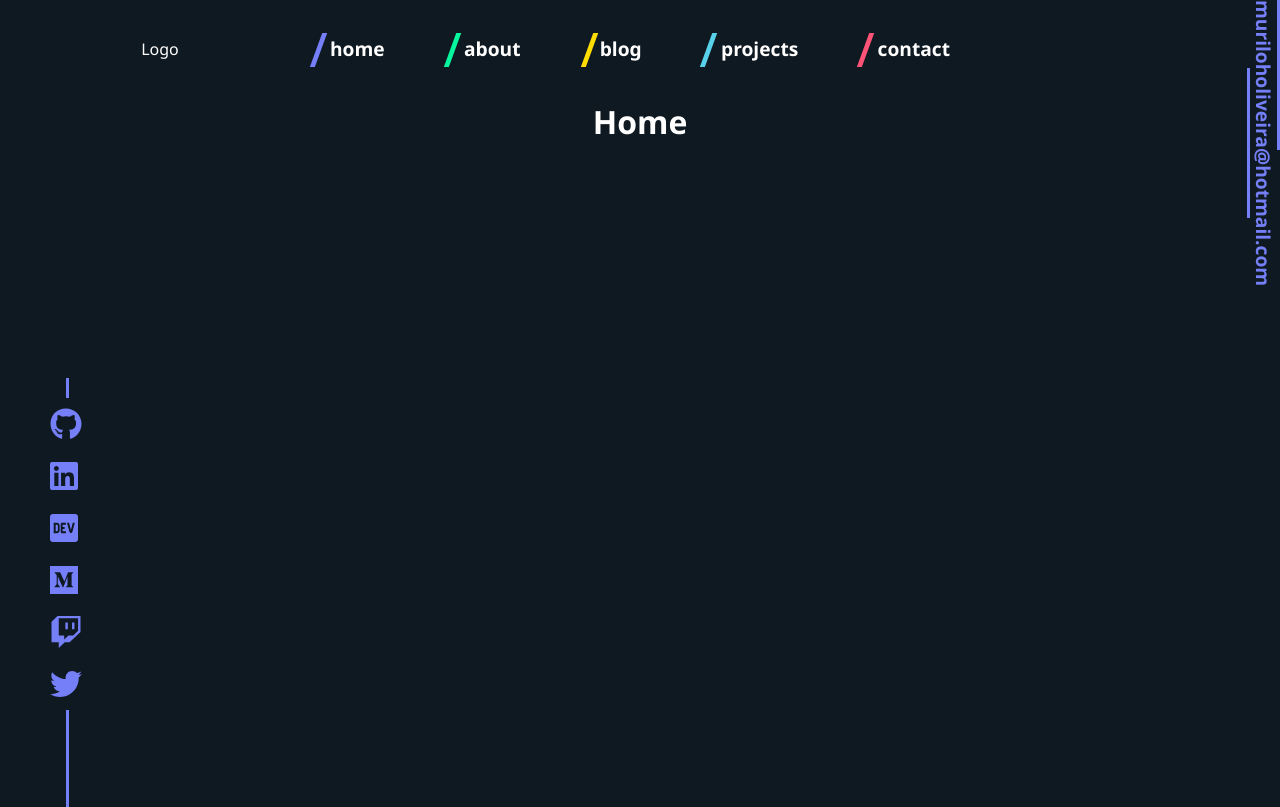
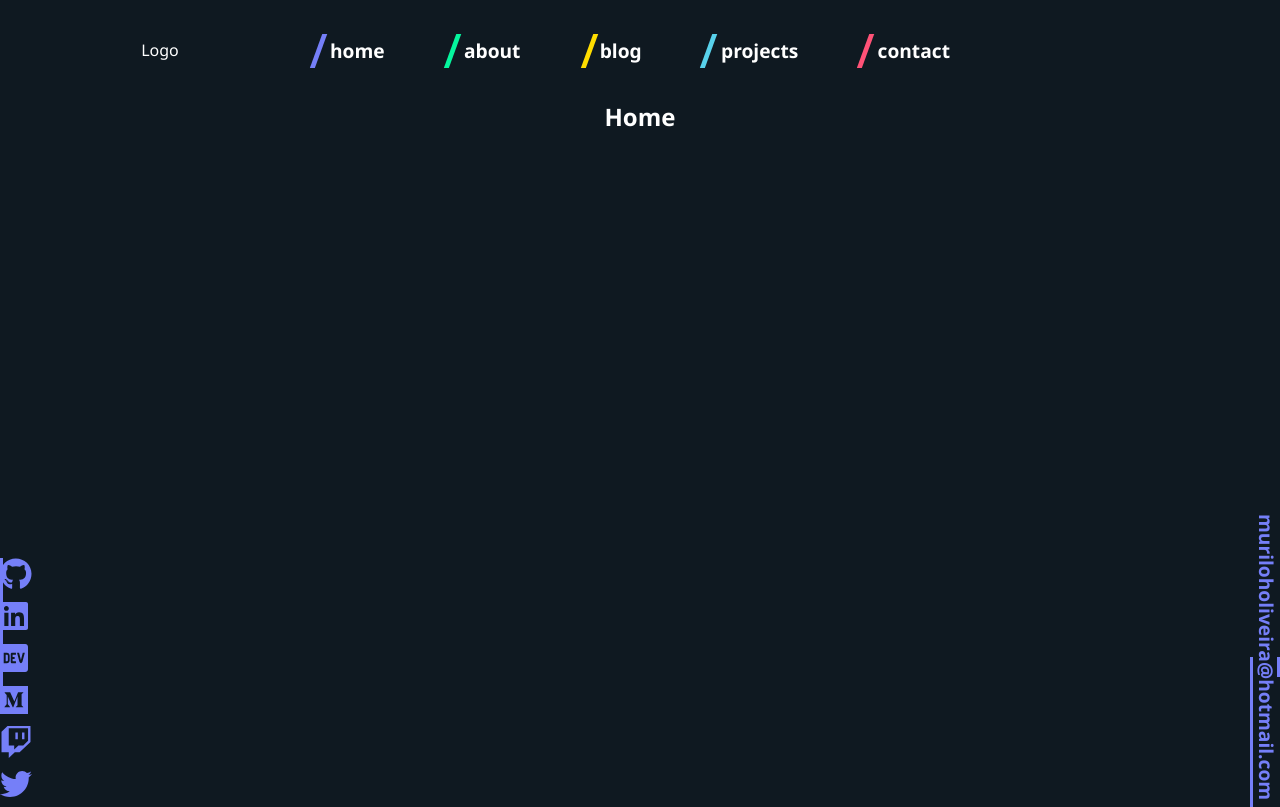
Before and after one commit to akadot/dotdev-webpage, a Next.js app: page / in a window 1280 px wide. Built offline with nearby package versions, Linux system fonts and the light colour scheme.

Commit message:
:art: Using Display Grid

```diff
--- a/components/Email/index.js
+++ b/components/Email/index.js
@@ -6,32 +6,24 @@ const EmailContainer = styled.div`
 	font-size:1.2rem;
 	position: relative;
 	writing-mode: vertical-rl;
-	text-orientation: mixed;
-	display:block;
-	position:fixed;
-	top:0;
-	right:0;
+	align-self: flex-end;
 
 	&::before{
 		content: "";
-		display:block;
-		margin-bottom: 100px;
+		position: absolute;
 		width: 3px;
-		height: 150px;
+		height: 20px;
 		background-color: #757FF8;
-		/* left:10px;
-		top:-30px; */
+
 	}
 
 	&::after{
 		content: "";
-		display:block;
-		margin: auto 0;
+		position: absolute;
 		width: 3px;
 		height: 150px;
 		background-color: #757FF8;
-		/* left:10px;
-		bottom:-160px; */
+
 	}
 `;
 
--- a/components/Layout/index.js
+++ b/components/Layout/index.js
@@ -1,19 +1,56 @@
 import styled from "styled-components";
 
+const PageContainer = styled.section`
+	display: grid;
+	grid-template-columns: 1fr 1fr 1fr;
+	grid-template-rows: 100px 1fr;
+	gap:0px 0px;
+	grid-auto-flow: row;
+	grid-template-areas:
+		"header header header"
+		"social content email";
+	height: 100vh;
+	text-align:center;
+	align-items: flex-start;
+
+	&.logo{
+		grid-area: logo;
+	}
+
+	&.menu{
+		grid-area: menu;
+	}
+
+	&.social{
+		grid-area: social;
+	}
+
+	&.content{
+		grid-area: content;
+	}
+
+	&.email{
+		grid-area: email;
+	}
+
+
+`;
+
 const HeaderContainer = styled.header`
+	width:100%;
 	display: grid;
 	grid-template-columns: 1fr 2fr 1fr;
-	align-items:center;
-	justify-items:center;
-	top: 20px;
-  position: fixed;
-  width: 100%;
+	grid-template-rows: 100px;
+	gap:0px 0px;
+	grid-auto-flow: row;
+	grid-template-areas:
+		"logo menu .";
+	grid-area: header;
+	align-items: center;
 `;
 
 const ContentContainer = styled.div`
-	padding: 100px ;
-	text-align:center;
-	height:100%;
+
 `;
 
-export { HeaderContainer, ContentContainer }
+export { PageContainer, HeaderContainer, ContentContainer }
--- a/components/Social/index.js
+++ b/components/Social/index.js
@@ -6,55 +6,41 @@ import { fab } from '@fortawesome/free-brands-svg-icons'
 library.add(fab)
 
 const SocialContainer = styled.div`
-	display:block;
-	position:fixed;
-	bottom:100px;
-	left:50px;
-`;
-
-const Icons = styled.div`
-	height:100%;
 	display: flex;
 	flex-direction: column;
 	align-itens: center;
-	justify-content: space-between;
 	position:relative;
-	gap:20px;
+	gap:10px;
+	align-self: flex-end;
 
 	&::before{
 		content: "";
 		position: absolute;
-		display: block;
 		width: 3px;
 		height: 20px;
 		background-color: #757FF8;
-		left:50%;
-		top:-30px;
+
 	}
 
 	&::after{
 		content: "";
 		position: absolute;
-		display: block;
 		width: 3px;
 		height: 150px;
 		background-color: #757FF8;
-		left:50%;
-		bottom:-160px;
+
 	}
 `;
 
 export default function IconBar() {
 	return (
 		<SocialContainer>
-			<Icons>
 			<FontAwesomeIcon icon={['fab', 'github']} size="2x" color="#757FF8" />
 			<FontAwesomeIcon icon={['fab', 'linkedin']} size="2x" color="#757FF8" />
 			<FontAwesomeIcon icon={['fab', 'dev']} size="2x" color="#757FF8" />
 			<FontAwesomeIcon icon={['fab', 'medium']} size="2x" color="#757FF8" />
 			<FontAwesomeIcon icon={['fab', 'twitch']} size="2x" color="#757FF8" />
 			<FontAwesomeIcon icon={['fab', 'twitter']} size="2x" color="#757FF8" />
-			</Icons>
 		</SocialContainer>
 	);
 }
--- a/pages/_app.js
+++ b/pages/_app.js
@@ -6,20 +6,18 @@ import Email from '../components/Email'
 
 export default function App({ Component, pageProps }) {
   return (
-    <>
+    <PageContainer>
       <GlobalStyle />
 
-      <HeaderContainer>
-        <p>Logo</p>
-        <Menu />
+      <HeaderContainer className="header">
+        <p className="logo">Logo</p>
+        <Menu className="menu" />
       </HeaderContainer>
 
-      <Social />
-      <ContentContainer>
-        <Component {...pageProps} />
-      </ContentContainer>
-      <Email />
+      <Social className="social" />
+      <Component {...pageProps} className="content" />
+      <Email className="email" />
 
-    </>
+    </PageContainer>
   )
 }
```
Lines whose indentation alone changed are shown as unchanged.
